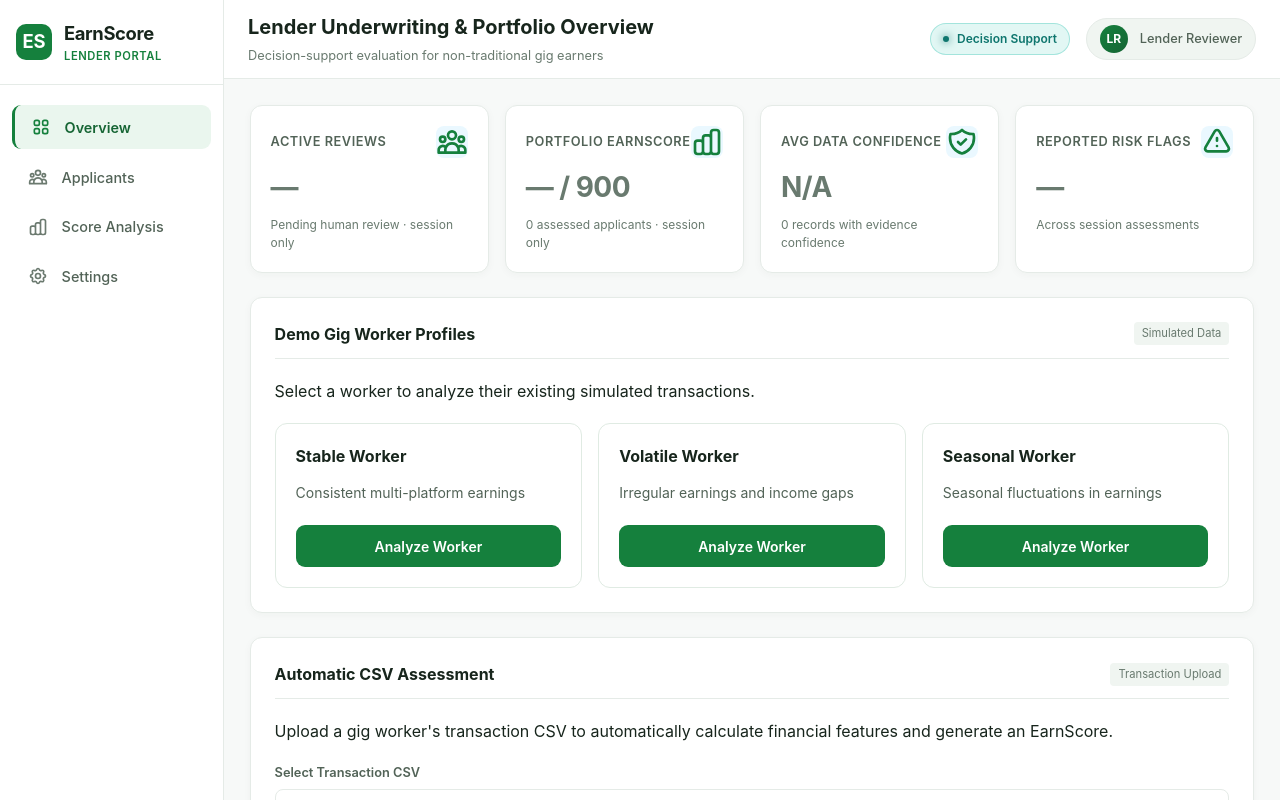
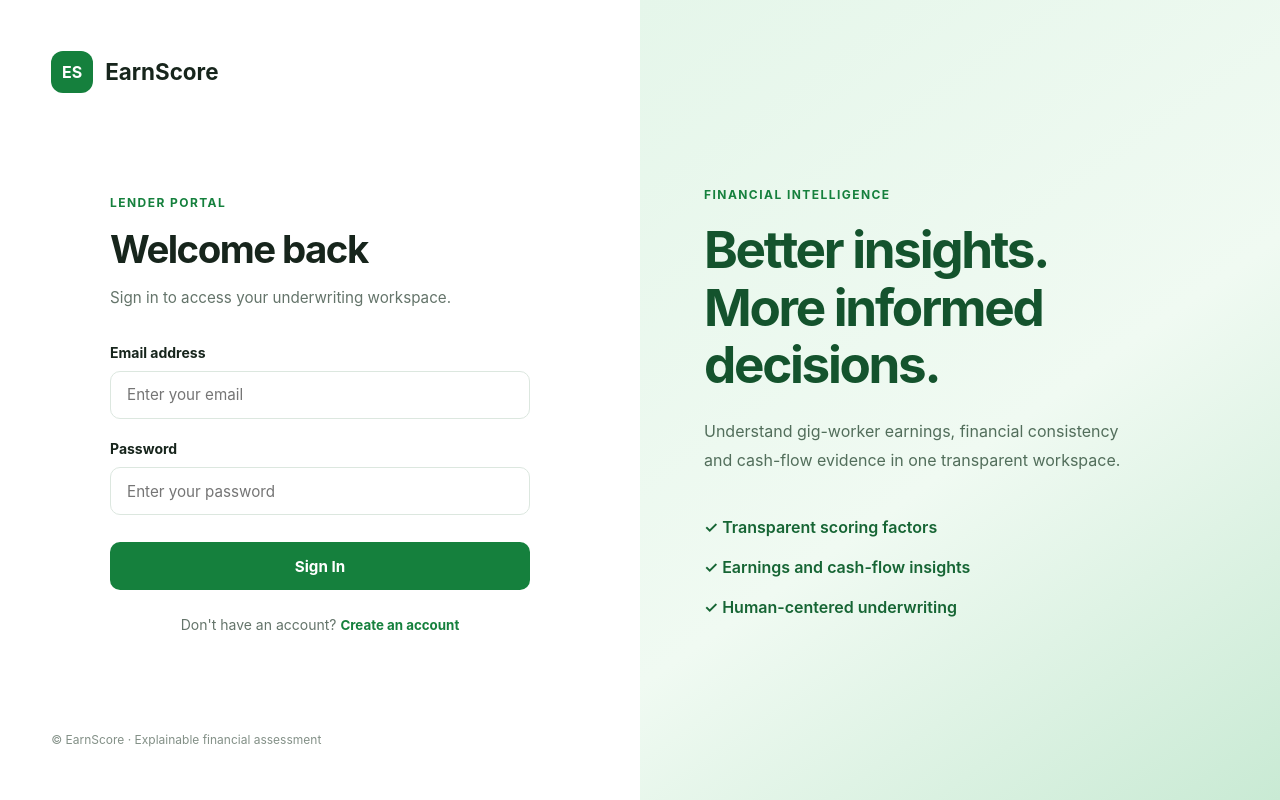
Before and after one commit to nikhil2706-s/EarnScore, a React app in the folder frontend/: page / in a window 1280 px wide. Shown: the top 800 px of the page. Built offline with nearby package versions, Linux system fonts and the light colour scheme; no server answers; the HTML template or start-up script is replaced by a standard one.

Commit message:
Complete frontend authentication and session logout

```diff
--- a/frontend/src/App.css
+++ b/frontend/src/App.css
@@ -1571,3 +1571,35 @@ textarea:focus-visible {
     transform: none;
   }
 }
+.header-logout-btn {
+  display: inline-flex;
+  align-items: center;
+  justify-content: center;
+  padding: 9px 16px;
+  min-height: 38px;
+  border: 1px solid #d7e5da;
+  border-radius: 9px;
+  background: #ffffff;
+  color: #166534;
+  font-size: 13px;
+  font-weight: 650;
+  cursor: pointer;
+  transition: background 0.2s ease, border-color 0.2s ease;
+}
+
+.header-logout-btn:hover {
+  background: #f0fdf4;
+  border-color: #86efac;
+}
+
+.header-logout-btn:focus-visible {
+  outline: 3px solid #bbf7d0;
+  outline-offset: 2px;
+}
+
+@media (max-width: 600px) {
+  .header-logout-btn {
+    padding: 8px 11px;
+    font-size: 12px;
+  }
+}
--- a/frontend/src/App.jsx
+++ b/frontend/src/App.jsx
@@ -13,9 +13,42 @@ import { extractFinancialData } from './services/financialData';
 import { saveSessionAssessment } from './services/sessionRegistry';
 import { ApplicantRegistry } from './components/ApplicantRegistry';
 import { filterSessionAssessments } from './services/sessionRegistry';
+import { AuthScreen } from './components/AuthScreen';
+import {
+  login,
+  signup,
+  logout,
+  getCurrentUser
+} from './auth/authService';
 import './App.css';
 
 export default function App() {
+  const [currentUser, setCurrentUser] = useState(getCurrentUser);
+
+  const handleLogin = async (credentials) => {
+    const user = await login(credentials);
+    setCurrentUser(user);
+  };
+
+  const handleSignup = async (details) => {
+    await signup(details);
+    const user = await login({
+      email: details.email,
+      password: details.password,
+    });
+    setCurrentUser(user);
+  };
+
+  const handleLogout = () => {
+    logout();
+    setCurrentUser(null);
+    setSessionRecords([]);
+    setAssessedApplicant(null);
+    setFinancialData(null);
+    setActiveTab('overview');
+    setPageHistory([]);
+  };
+
   const [activeTab, setActiveTab] = useState('overview');
 
   const [pageHistory, setPageHistory] = useState([]);
@@ -156,6 +189,15 @@ export default function App() {
     }
   };
 
+  if (!currentUser) {
+    return (
+      <AuthScreen
+        onLogin={handleLogin}
+        onSignup={handleSignup}
+      />
+    );
+  }
+
   return (
     <div className="app-container">
       {/* Navigation Sidebar */}
@@ -166,7 +208,7 @@ export default function App() {
         <Header
           title={getHeaderTitle()}
           onBack={handleGoBack}
-          showBack={pageHistory.length > 0}
+          showBack={pageHistory.length > 0} onLogout={handleLogout}
         />
 
         <main className="dashboard-content">
--- /dev/null
+++ b/frontend/src/auth/authService.js
@@ -0,0 +1,79 @@
+const ACCOUNTS_KEY = 'earnscore_accounts_v1';
+const SESSION_KEY = 'earnscore_session_v1';
+
+function readAccounts() {
+  try {
+    return JSON.parse(localStorage.getItem(ACCOUNTS_KEY) || '{}');
+  } catch {
+    return {};
+  }
+}
+
+async function hashPassword(password, salt) {
+  const data = new TextEncoder().encode(`${salt}:${password}`);
+  const hash = await crypto.subtle.digest('SHA-256', data);
+
+  return Array.from(new Uint8Array(hash))
+    .map(byte => byte.toString(16).padStart(2, '0'))
+    .join('');
+}
+
+export async function signup({ name, email, password }) {
+  const accounts = readAccounts();
+  const normalizedEmail = email.trim().toLowerCase();
+
+  if (accounts[normalizedEmail]) {
+    throw new Error('An account with this email already exists.');
+  }
+
+  if (password.length < 8) {
+    throw new Error('Password must contain at least 8 characters.');
+  }
+
+  const salt = crypto.randomUUID();
+  const passwordHash = await hashPassword(password, salt);
+
+  accounts[normalizedEmail] = {
+    name: name.trim(),
+    email: normalizedEmail,
+    salt,
+    passwordHash,
+  };
+
+  localStorage.setItem(ACCOUNTS_KEY, JSON.stringify(accounts));
+
+  return { name: name.trim(), email: normalizedEmail };
+}
+
+export async function login({ email, password }) {
+  const accounts = readAccounts();
+  const normalizedEmail = email.trim().toLowerCase();
+  const account = accounts[normalizedEmail];
+
+  if (!account) {
+    throw new Error('Invalid email or password.');
+  }
+
+  const passwordHash = await hashPassword(password, account.salt);
+
+  if (passwordHash !== account.passwordHash) {
+    throw new Error('Invalid email or password.');
+  }
+
+  const user = { name: account.name, email: account.email };
+  sessionStorage.setItem(SESSION_KEY, JSON.stringify(user));
+
+  return user;
+}
+
+export function getCurrentUser() {
+  try {
+    return JSON.parse(sessionStorage.getItem(SESSION_KEY) || 'null');
+  } catch {
+    return null;
+  }
+}
+
+export function logout() {
+  sessionStorage.removeItem(SESSION_KEY);
+}
--- a/frontend/src/components/AuthScreen.jsx
+++ b/frontend/src/components/AuthScreen.jsx
@@ -10,7 +10,7 @@ export function AuthScreen({ onLogin, onSignup }) {
 
   const isSignup = mode === 'signup';
 
-  const handleSubmit = (event) => {
+  const handleSubmit = async (event) => {
     event.preventDefault();
     setError('');
 
@@ -29,10 +29,14 @@ export function AuthScreen({ onLogin, onSignup }) {
       return;
     }
 
-    if (isSignup) {
-      onSignup({ name: name.trim(), email: email.trim(), password });
-    } else {
-      onLogin({ email: email.trim(), password });
+    try {
+      if (isSignup) {
+        await onSignup({ name: name.trim(), email: email.trim(), password });
+      } else {
+        await onLogin({ email: email.trim(), password });
+      }
+    } catch (err) {
+      setError(err.message || 'Authentication failed. Please try again.');
     }
   };
 
--- a/frontend/src/components/Header.jsx
+++ b/frontend/src/components/Header.jsx
@@ -3,7 +3,8 @@
 export function Header({
   title = "Underwriting & Applicant Overview",
   onBack,
-  showBack = false
+  showBack = false,
+  onLogout
 }) {
   return (
     <header className="dashboard-header">
@@ -39,6 +40,15 @@ export function Header({
           </div>
           <span className="user-role">Lender Reviewer</span>
         </div>
+
+        <button
+          type="button"
+          className="header-logout-btn"
+          onClick={onLogout}
+          aria-label="Log out"
+        >
+          Log out
+        </button>
       </div>
     </header>
   );
```
